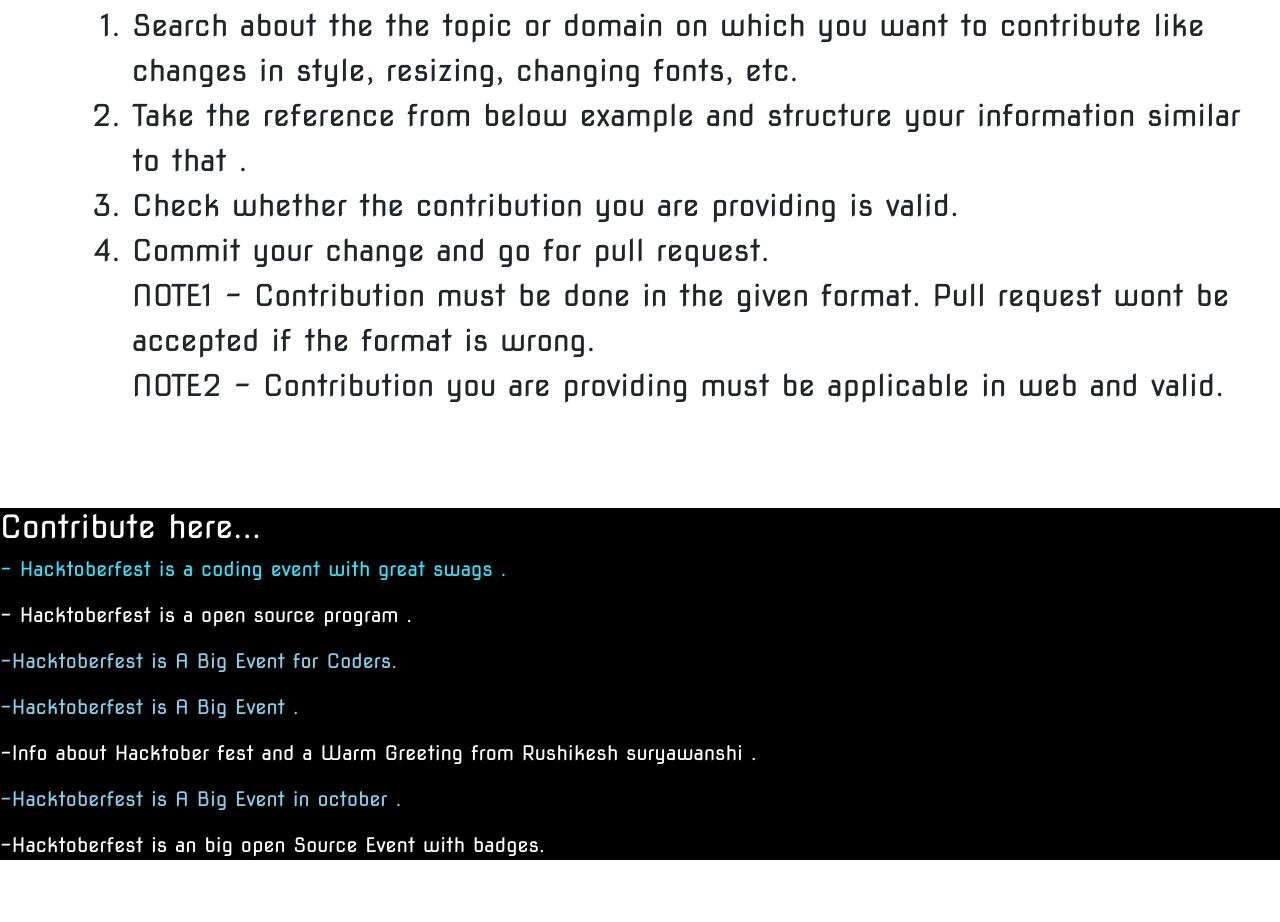
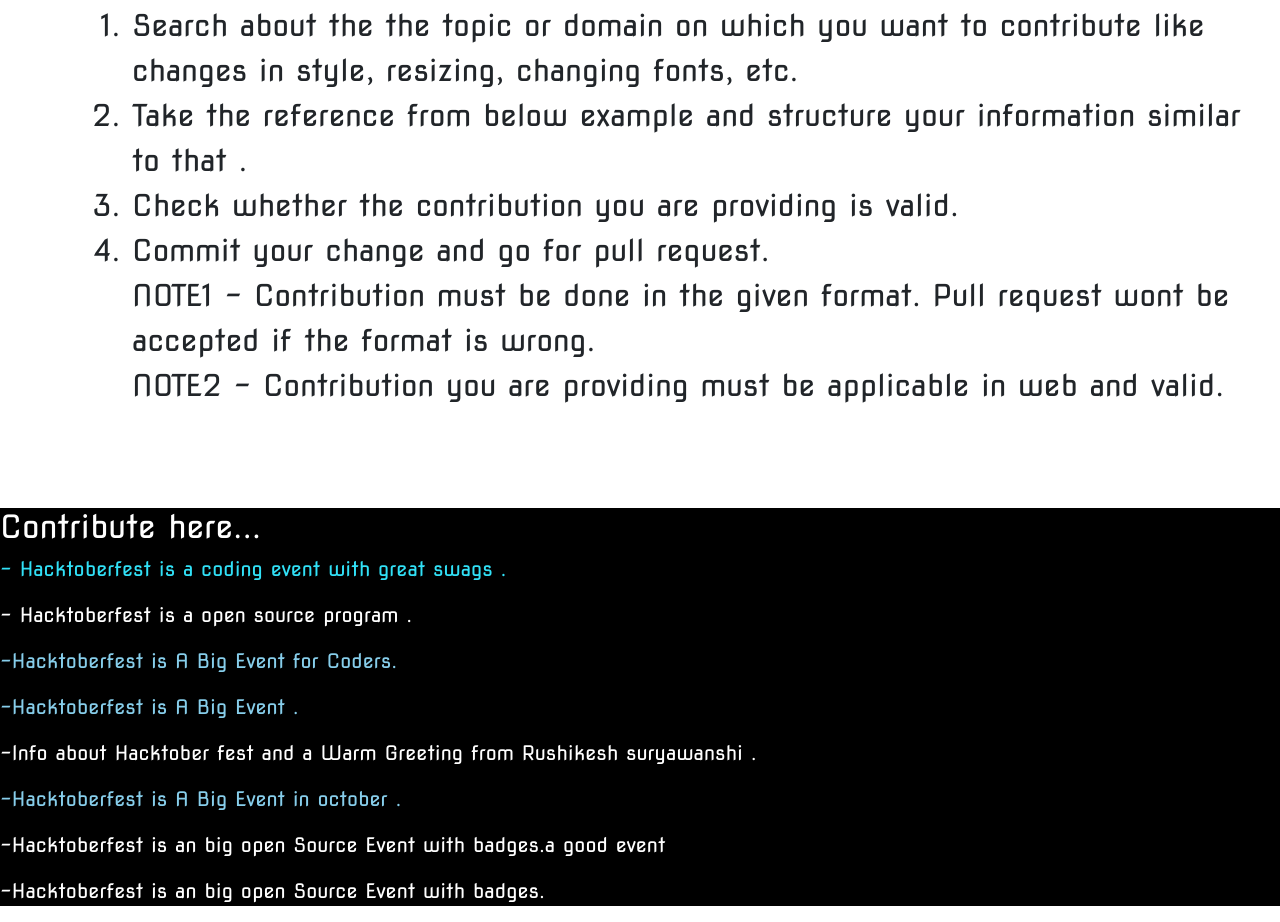
Before and after one commit to vishalabhange/Hacktoberfest, a plain HTML site: page index.html in a window 1280 px wide. Shown: the part 882-1804 px from the top of the page. Before the commit the page ends 1758 px from the top, so only its background shows below. Drawn offline with nearby package versions, Linux system fonts and the light colour scheme.

Commit message:
Update index.html
a

```diff
--- a/index.html
+++ b/index.html
@@ -113,7 +113,7 @@
         <p class="yash">-Hacktoberfest is A Big Event .<p>
         <p class="Rushikesh">-Info about Hacktober fest and a Warm Greeting from Rushikesh suryawanshi .<p>
         <p class="yash Mali">-Hacktoberfest is A Big Event in october .<p>
-
+         <p class ="Vaishnavi">-Hacktoberfest is an big open Source Event with badges.a good event </p>
         <p class ="Vaishnavi">-Hacktoberfest is an big open Source Event with badges. </p>
       </div>
 
```
